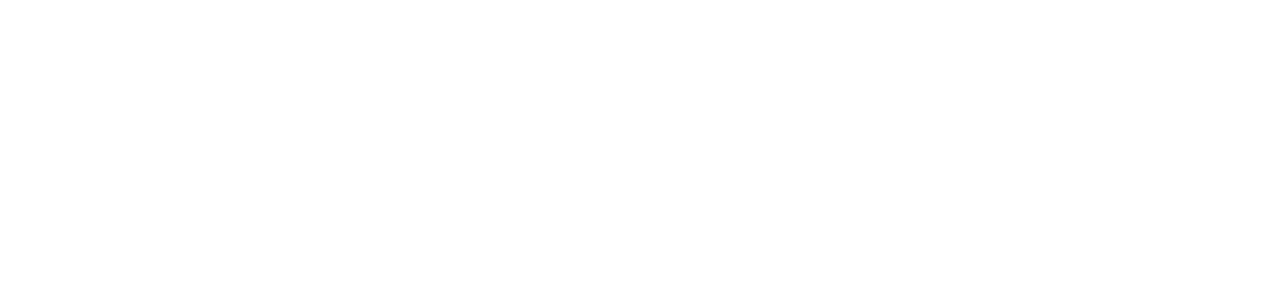
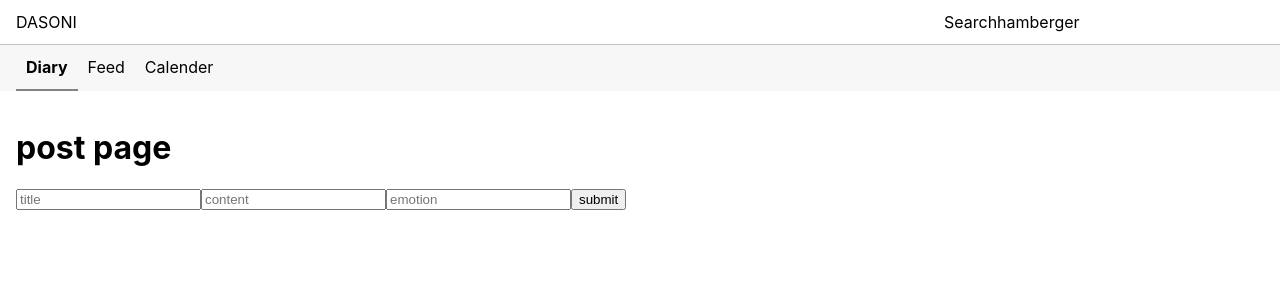
Before and after one commit to GDSC-DEU/2022-SolutionChallenge-Dasoni, a React app in the folder frontend/: page /post in a window 1280 px wide. Before the commit this address had no page. Shown: the top 300 px of the page. Built offline with nearby package versions, Linux system fonts and the light colour scheme.

Commit message:
feat: add `DiaryPost` form applying atomic `DiaryInput` component

```diff
--- a/frontend/src/App.tsx
+++ b/frontend/src/App.tsx
@@ -3,6 +3,7 @@
 
 import MainLayout from "./layouts/MainLayout";
 import Diary from "./pages/Diary";
+import DiaryPost from "./pages/DiaryPost";
 import GlobalStyle from "./styles/GlobalStyle";
 
 function App() {
@@ -12,6 +13,7 @@
       <Routes>
         <Route path="/" element={<MainLayout />}>
           <Route index element={<Diary />} />
+          <Route path="post" element={<DiaryPost />} />
         </Route>
       </Routes>
     </BrowserRouter>
--- /dev/null
+++ b/frontend/src/components/atoms/inputs/DiaryInput/index.tsx
@@ -0,0 +1,30 @@
+import * as React from "react";
+
+import { StyledDiaryInput } from "./styles";
+
+export interface DiaryInputProps {
+  type: string;
+  value: string;
+  placeholder: string;
+  onChange?: (e: React.ChangeEvent<HTMLInputElement>) => void;
+  valid: boolean;
+}
+function DiaryInput({
+  type,
+  value,
+  placeholder,
+  onChange,
+  valid,
+}: DiaryInputProps) {
+  return (
+    <StyledDiaryInput
+      type={type}
+      value={value}
+      placeholder={placeholder}
+      onChange={onChange}
+      valid={valid}
+    />
+  );
+}
+
+export default DiaryInput;
--- /dev/null
+++ b/frontend/src/components/atoms/inputs/DiaryInput/styles.ts
@@ -0,0 +1,5 @@
+import styled from "styled-components";
+
+import type { DiaryInputProps } from ".";
+
+export const StyledDiaryInput = styled.input<DiaryInputProps>``;
--- /dev/null
+++ b/frontend/src/pages/DiaryPost/index.tsx
@@ -0,0 +1,42 @@
+import * as React from "react";
+
+import DiaryInput from "../../components/atoms/inputs/DiaryInput";
+
+
+function DiaryPost() {
+  const [title, setTitle] = React.useState("");
+  const [content, setContent] = React.useState("");
+  const [emotion, setEmotion] = React.useState("");
+
+  return (
+    <>
+      <h1>post page</h1>
+      <form>
+        <DiaryInput
+          type="text"
+          value={title}
+          placeholder="title"
+          onChange={(e) => setTitle(e.target.value)}
+          valid={true}
+        />
+        <DiaryInput
+          type="text"
+          value={content}
+          placeholder="content"
+          onChange={(e) => setContent(e.target.value)}
+          valid={true}
+        />
+        <DiaryInput
+          type="text"
+          value={emotion}
+          placeholder="emotion"
+          onChange={(e) => setEmotion(e.target.value)}
+          valid={true}
+        />
+        <button type="submit">submit</button>
+      </form>
+    </>
+  );
+}
+
+export default DiaryPost;
```
